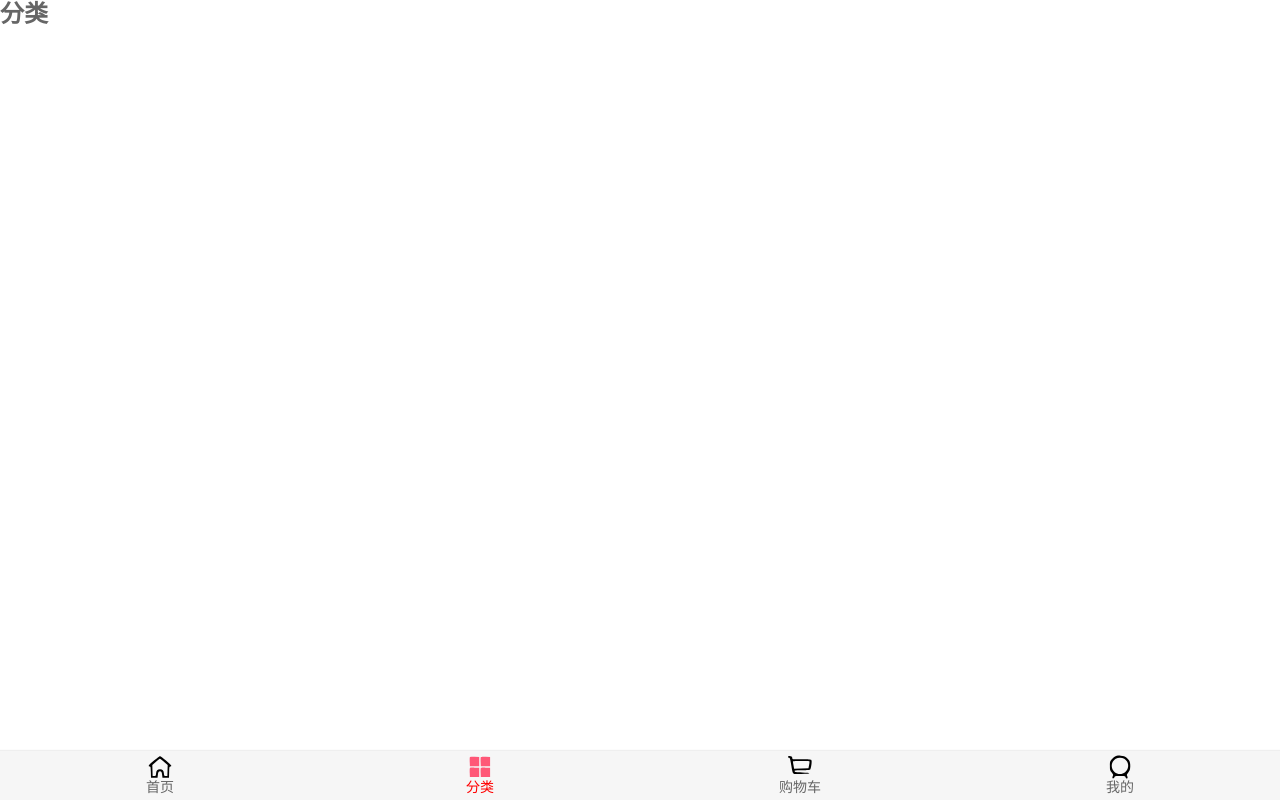
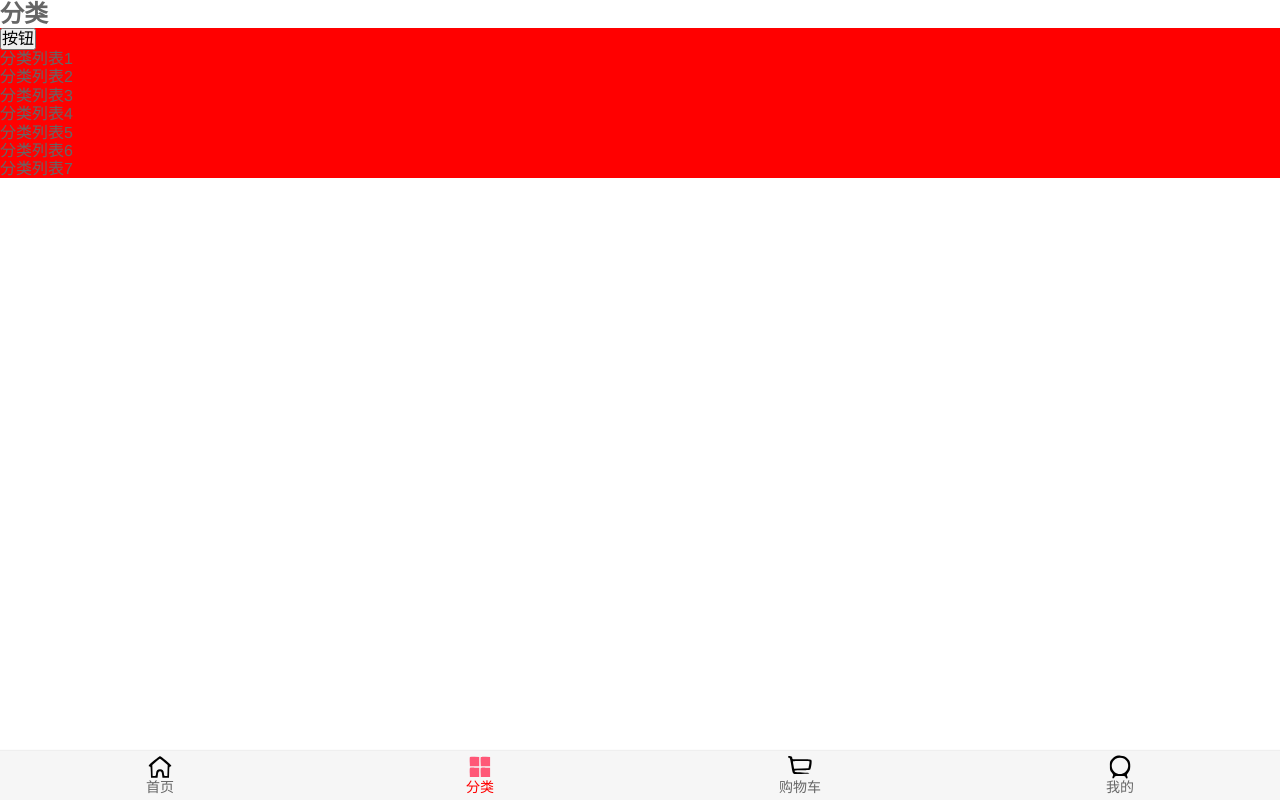
Before and after one commit to superwhys/supermall, a Vue app: page /category in a window 1280 px wide. Built offline with nearby package versions, Linux system fonts and the light colour scheme.

Commit message:
'滑动重构'

```diff
--- a/package.json
+++ b/package.json
@@ -8,6 +8,7 @@
   },
   "dependencies": {
     "axios": "^0.18.0",
+    "better-scroll": "^2.3.1",
     "core-js": "^3.6.5",
     "vue": "^2.6.11",
     "vue-router": "^3.0.2"
--- /dev/null
+++ b/src/components/common/scroll/Scroll.vue
@@ -0,0 +1,73 @@
+<template>
+  <div class="wrapper" ref="wrapper">
+    <div class="content">
+      <slot></slot>
+    </div>
+  </div>
+</template>
+
+<script>
+import BScroll from 'better-scroll'
+
+export default {
+  name: "Scroll",
+  props: {
+    probeType: {
+      type: Number,
+      default: 0
+    },
+    pullUpLoad: {
+      type: Boolean,
+      default: false
+    }
+  },
+  data() {
+    return {
+      scroll: null
+    }
+  },
+  mounted() {
+    this.scroll = new BScroll(this.$refs.wrapper, {
+      probeType:this.probeType,
+      click: true,
+      pullUpLoad: this.pullUpLoad,
+      observeDOM:true
+    })
+
+    if(this.probeType !== 1 && this.probeType !== 0){
+      // 监听滚动位置
+      this.listenPosition(this.scroll)
+      // this.scroll.on('scroll', (position) => {
+      //   console.log(position);
+      //   this.$emit('scroll', position)
+      // })
+    }
+
+    if(this.pullUpLoad){
+      this.scroll.on('pullingUp', () => {
+        this.$emit('pullingUp')
+
+      })
+    }
+
+  },
+  methods: {
+    scrollTo(x, y, time=400) {
+      this.scroll.scrollTo(x, y, time)
+    },
+    listenPosition(scroll){
+      scroll.on('scroll', (position) => {
+        this.$emit('scroll', position)
+      })
+    },
+    finishPullUp() {
+      this.scroll.finishPullUp()
+      this.scroll.refresh()
+    }
+  }
+}
+</script>
+
+<style scoped>
+
+</style>
--- /dev/null
+++ b/src/components/content/backtop/BackTop.vue
@@ -0,0 +1,24 @@
+<template>
+  <div class="back-top">
+    <img src="~assets/img/common/top.png" alt="">
+  </div>
+</template>
+
+<script>
+export default {
+  name: "BackTop"
+}
+</script>
+
+<style scoped>
+  .back-top{
+    position: fixed;
+    right: 8px;
+    bottom: 55px;
+  }
+
+  .back-top img{
+    width: 43px;
+    height: 43px;
+  }
+</style>
--- a/src/views/category/Category.vue
+++ b/src/views/category/Category.vue
@@ -1,13 +1,164 @@
 <template>
-  <h2>分类</h2>
+  <div>
+    <h2>分类</h2>
+    <div class="wrapper">
+      <ul class="content">
+        <button class="btn" @click="btnclick">按钮</button>
+        <li>分类列表1</li>
+        <li>分类列表2</li>
+        <li>分类列表3</li>
+        <li>分类列表4</li>
+        <li>分类列表5</li>
+        <li>分类列表6</li>
+        <li>分类列表7</li>
+        <li>分类列表8</li>
+        <li>分类列表9</li>
+        <li>分类列表10</li>
+        <li>分类列表11</li>
+        <li>分类列表12</li>
+        <li>分类列表13</li>
+        <li>分类列表14</li>
+        <li>分类列表15</li>
+        <li>分类列表16</li>
+        <li>分类列表17</li>
+        <li>分类列表18</li>
+        <li>分类列表19</li>
+        <li>分类列表20</li>
+        <li>分类列表21</li>
+        <li>分类列表22</li>
+        <li>分类列表23</li>
+        <li>分类列表24</li>
+        <li>分类列表25</li>
+        <li>分类列表26</li>
+        <li>分类列表27</li>
+        <li>分类列表28</li>
+        <li>分类列表29</li>
+        <li>分类列表30</li>
+        <li>分类列表31</li>
+        <li>分类列表32</li>
+        <li>分类列表33</li>
+        <li>分类列表34</li>
+        <li>分类列表35</li>
+        <li>分类列表36</li>
+        <li>分类列表37</li>
+        <li>分类列表38</li>
+        <li>分类列表39</li>
+        <li>分类列表40</li>
+        <li>分类列表41</li>
+        <li>分类列表42</li>
+        <li>分类列表43</li>
+        <li>分类列表44</li>
+        <li>分类列表45</li>
+        <li>分类列表46</li>
+        <li>分类列表47</li>
+        <li>分类列表48</li>
+        <li>分类列表49</li>
+        <li>分类列表50</li>
+        <li>分类列表51</li>
+        <li>分类列表52</li>
+        <li>分类列表53</li>
+        <li>分类列表54</li>
+        <li>分类列表55</li>
+        <li>分类列表56</li>
+        <li>分类列表57</li>
+        <li>分类列表58</li>
+        <li>分类列表59</li>
+        <li>分类列表60</li>
+        <li>分类列表61</li>
+        <li>分类列表62</li>
+        <li>分类列表63</li>
+        <li>分类列表64</li>
+        <li>分类列表65</li>
+        <li>分类列表66</li>
+        <li>分类列表67</li>
+        <li>分类列表68</li>
+        <li>分类列表69</li>
+        <li>分类列表70</li>
+        <li>分类列表71</li>
+        <li>分类列表72</li>
+        <li>分类列表73</li>
+        <li>分类列表74</li>
+        <li>分类列表75</li>
+        <li>分类列表76</li>
+        <li>分类列表77</li>
+        <li>分类列表78</li>
+        <li>分类列表79</li>
+        <li>分类列表80</li>
+        <li>分类列表81</li>
+        <li>分类列表82</li>
+        <li>分类列表83</li>
+        <li>分类列表84</li>
+        <li>分类列表85</li>
+        <li>分类列表86</li>
+        <li>分类列表87</li>
+        <li>分类列表88</li>
+        <li>分类列表89</li>
+        <li>分类列表90</li>
+        <li>分类列表91</li>
+        <li>分类列表92</li>
+        <li>分类列表93</li>
+        <li>分类列表94</li>
+        <li>分类列表95</li>
+        <li>分类列表96</li>
+        <li>分类列表97</li>
+        <li>分类列表98</li>
+        <li>分类列表99</li>
+        <li>分类列表100</li>
+    </ul>
+    </div>
+  </div>
 </template>
 
 <script>
+import BScroll from 'better-scroll'
+
 export default {
-  name: "Category"
+  name: "Category",
+  data() {
+    return {
+      scroll: null
+    }
+  },
+  mounted() {
+    this.scroll = new BScroll('.wrapper', {
+      // 实时侦测滚动到哪
+      // 0和1都是不侦测位置,
+      // 2表示侦测，但只侦测手指滚动的过程，手指离开后的惯性不侦测
+      // 3表示侦测，只要是滚动都侦测
+      // probeType: 0,
+      // 需要设置为true才可以监听里面的点击事件
+      // button不用设置也可以点击，但是div要设置才可以点击
+      click: true,
+      // 检测上拉加载
+      pullUpLoad: true
+    })
+
+    this.scroll.on('scroll', (position) => {
+      console.log(position);
+    })
+
+    // 上拉加载，但回调函数只执行一次
+    this.scroll.on('pullingUp', () => {
+      console.log('pulling')
+      // 等待数据请求完成，并且将数据展示出来后要执行.finishPullUp后才可以继续监听上拉加载
+      setTimeout(() => {
+        this.scroll.finishPullUp()
+      }, 2000)
+    })
+  },
+  methods: {
+    btnclick() {
+      console.log('----');
+    }
+  }
 }
 </script>
 
 <style scoped>
+  .wrapper{
+    height: 150px;
+    background-color: red;
+    overflow: hidden;
 
+  }
 </style>
--- a/src/views/home/Home.vue
+++ b/src/views/home/Home.vue
@@ -1,14 +1,23 @@
 <template>
   <div id="home">
     <nav-bar class="home-nav"><div slot="center">购物街</div></nav-bar>
+
+    <scroll class="content" ref="scroll"
+            :probe-type="3"
+            @scroll="contentScroll"
+            :pull-up-load='true'
+            @pullingUp="loadmore">
       <home-swiper :banners="banners"/>
       <recommend-view :recommends="recommends"></recommend-view>
       <feature-view/>
+
       <tab-control class="tab-control"
                    :titles="['流行', '新款', '精选']"
                    @tabClick="tabClick"/>
       <goods-list :goods="showGoods"/>
-
+    </scroll>
+    <!-- 监听组件的点击要添加native -->
+    <back-top class="back-top" @click.native="btClick" v-show="btShow"></back-top>
   </div>
 </template>
 
@@ -16,12 +25,13 @@
 
 import NavBar from "components/common/navbar/NavBar";
 import HomeSwiper from "./childComps/HomeSwiper";
-// import HomeSwiper from "./childComps/HomeSwiper1";
 import RecommendView from "./childComps/RecommendView";
 import FeatureView from "./childComps/FeatureView";
 
 import TabControl from "components/content/tabControl/TabControl";
 import GoodsList from "components/content/goods/GoodsList";
+import Scroll from "components/common/scroll/Scroll";
+import BackTop from "components/content/backtop/BackTop";
 
 import {getHomeMultidata, getHomeGood} from "network/home";
 
@@ -34,7 +44,9 @@
     RecommendView,
     FeatureView,
     TabControl,
-    GoodsList
+    GoodsList,
+    Scroll,
+    BackTop
   },
   computed: {
     showGoods() {
@@ -50,7 +62,8 @@
         'new': {page: 0, list: []},
         'sell': {page: 0, list: []}
       },
-      currentType: 'pop'
+      currentType: 'pop',
+      btShow: false
     }
   },
   // 组件创建完之后，立刻发送请求
@@ -64,7 +77,7 @@
   },
   methods: {
     /**
-     *时间监听相关方法
+     *事件监听相关方法
      */
     tabClick(index){
       switch (index) {
@@ -78,6 +91,26 @@
           this.currentType = 'sell'
           break
       }
+    },
+    btClick() {
+      // 子传父，拿到子组件中的scroll对象
+      // scrillTo(x, y, time(ms)) 在time时间内回到（x, y）
+      this.$refs.scroll.scrollTo(0, 0)
+    },
+    contentScroll(position){
+      this.btShow = position.y < -1000
+    },
+    loadmore() {
+      console.log('上拉加载');
+
+
+      new Promise((resolve, reject) => {
+        this.getHomeGood(this.currentType)
+        resolve()
+      }).then(() => {
+        this.$refs.scroll.finishPullUp()
+
+      })
     },
     /**
      * 网络请求相关
@@ -93,6 +126,8 @@
       getHomeGood(type, page).then(res => {
         this.goods[type].page = page
         this.goods[type].list.push(...res.data.list)
+
+        // this.$refs.scroll.finishPullUp()
       })
     }
   }
@@ -102,6 +137,9 @@
 <style scoped>
   #home{
     padding-top: 44px;
+    /*vh 视口高度*/
+    height: 100vh;
+    position: relative;
   }
 
   .home-nav{
@@ -120,4 +158,18 @@
     z-index: 9;
   }
 
+  .content{
+    overflow: hidden;
+    position: absolute;
+    top: 44px;
+    bottom: 49px;
+  }
+
+  /*.content{*/
+  /*  height: calc(100% - 44px - 49px);*/
+  /*  margin-top: 44px;*/
+  /*  overflow: hidden;*/
+  /*}*/
+
+
 </style>
```
Also changed, not shown: src/components/common/swiper/Swiper.vue (+4 -3 lines), 1 other file (tests, documents, lock files or other folders). Lines whose indentation alone changed are shown as unchanged.
